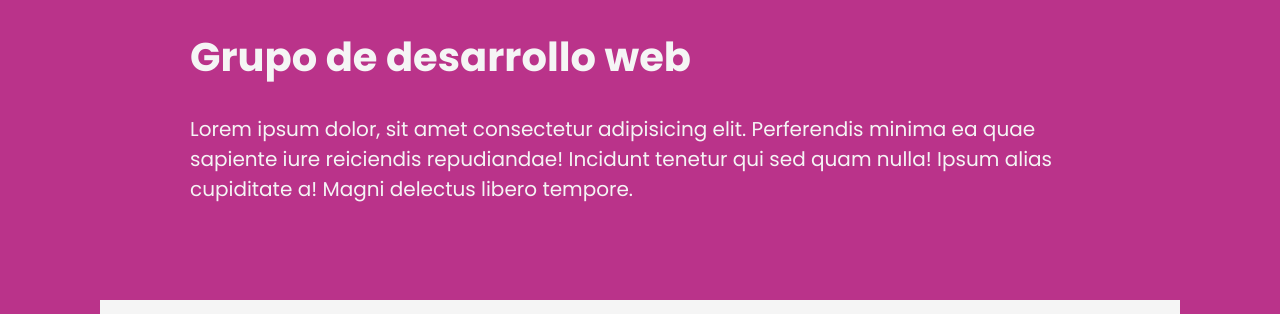
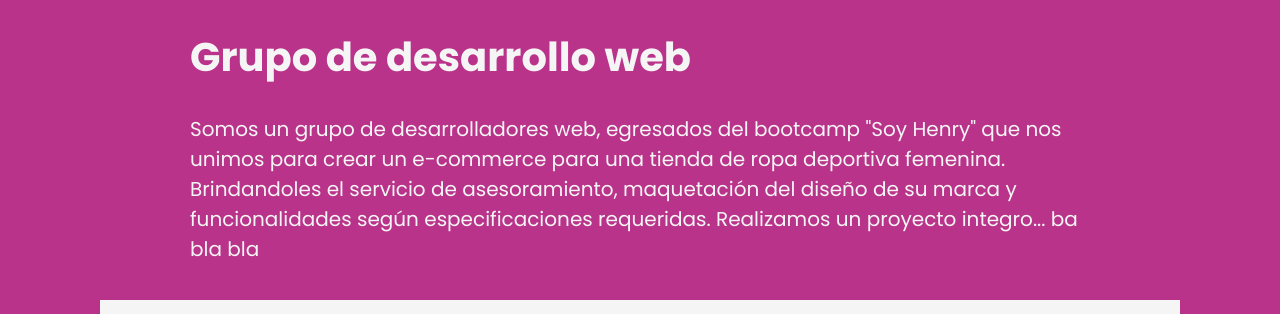
Before and after one commit to ruthosuna92/frontend-ladyfitlovers, a React (Vite) app: page /nosotros in a window 1280 px wide. Shown: the top 314 px of the page. Built offline with nearby package versions, Linux system fonts and the light colour scheme; no server answers.

Commit message:
mix(footer):fix footer

```diff
--- a/src/components/About/About.jsx
+++ b/src/components/About/About.jsx
@@ -16,7 +16,7 @@ const About = () => {
     {
       name: 'Marina Solange García',
       description: 'Lorem ipsum dolor sit amet consectetur adipisicing elit. Quisquam, voluptatum.',
-      image: 'https://res.cloudinary.com/dv7kzlqy6/image/upload/v1697166325/Portrait_Placeholder_mk4ckt.png',
+      image: 'https://res.cloudinary.com/dv7kzlqy6/image/upload/v1697215135/sol_mlmjnq.jpg',
       linkedin: 'https://www.linkedin.com/in/marina-solange-garcia/',
       github: 'https://github.com/msolangeg',
     },
@@ -30,7 +30,7 @@ const About = () => {
     {
       name: 'Davian Pavon Amado',
       description: 'Lorem ipsum dolor sit amet consectetur adipisicing elit. Quisquam, voluptatum.',
-      image: 'https://res.cloudinary.com/dv7kzlqy6/image/upload/v1697166325/Portrait_Placeholder_mk4ckt.png',
+      image: 'https://res.cloudinary.com/dv7kzlqy6/image/upload/v1697217646/davian_ogvkuv.jpg',
       linkedin: 'https://www.linkedin.com/in/davian-pabon-amado-54105627a/',
       github: 'https://github.com/altair201',
     },
@@ -68,11 +68,7 @@ const About = () => {
       <div className="barra">
           <h1 className="titleAbout">Grupo de desarrollo web</h1>
           <p className="pAbout">
-            Lorem ipsum dolor, sit amet consectetur adipisicing elit.
-            Perferendis minima ea quae sapiente iure reiciendis repudiandae!
-            Incidunt tenetur qui sed quam nulla! Ipsum alias cupiditate a! Magni
-            delectus libero tempore.
-          </p>
+            Somos un grupo de desarrolladores web, egresados del bootcamp "Soy Henry" que nos unimos para crear un e-commerce para una tienda de ropa deportiva femenina. Brindandoles el servicio de asesoramiento, maquetación del diseño de su marca y funcionalidades según especificaciones requeridas. Realizamos un proyecto integro... ba bla bla</p>
       </div>
       <div className="aboutCardsContainer">
    {users.map((user) => (
--- a/src/components/Footer/footer.css
+++ b/src/components/Footer/footer.css
@@ -1,5 +1,6 @@
 .footerContainer{
     bottom: 0;
+    flex-shrink: 0;
 }
 .footerBottom{
     display: flex;
--- a/src/views/Home/Home.jsx
+++ b/src/views/Home/Home.jsx
@@ -1,7 +1,4 @@
 import Carousel from "../../components/Carousel/Carousel";
-;
-import SearchBar from "../../components/SearchBar/SearchBar";
-import LoginModal from "../../components/LoginModal/LoginModal";
 import MostSoldProducts from "../../components/MostSoldProducts/MostSoldProducts";
 import Seccion from "../../components/Seccion/Seccion";
 
```
